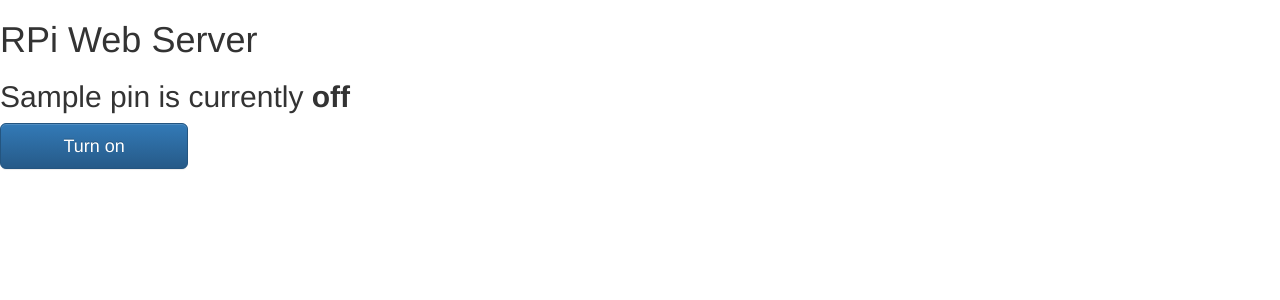
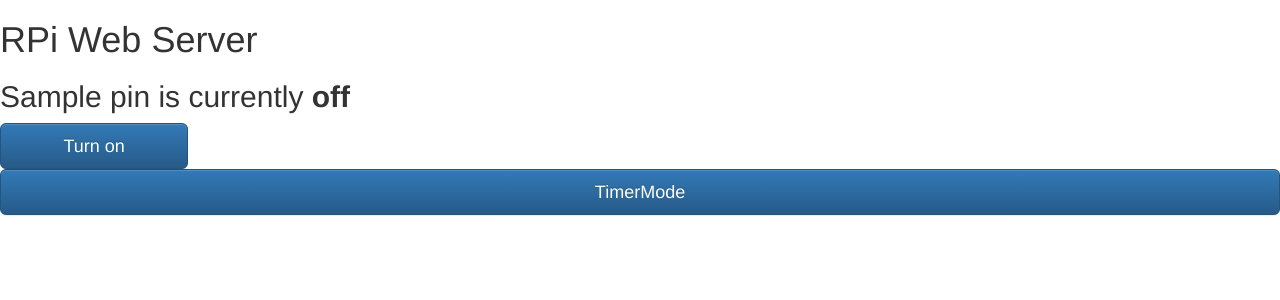
Before and after one commit to carrjd/IT515RLab1, a Flask app: template templates/main.html in a window 1280 px wide. Shown: the top 300 px of the page. Run offline with Flask 2, Linux system fonts and the light colour scheme; the template is opened without the code that fills it: most values are stand-ins (such as "Sample title", 1, 10 or a date in 2020); some libraries are stand-ins or nearby versions.

Commit message:
Timer added

```diff
--- a/app.py
+++ b/app.py
@@ -62,7 +62,7 @@ def action(changePin, action):
    templateData = {
       'pins' : pins
    }
-
+#
    return render_template('main.html', **templateData)
 @app.route("/timer")
 def startloop():
--- a/templates/main.html
+++ b/templates/main.html
@@ -21,5 +21,6 @@
       <a href="/{{pin}}/on" class="btn btn-block btn-lg btn-primary" role="button">Turn on</a></div></div>
    {% endif %}
    {% endfor %}
+ <a href="/timer" class="btn btn-block btn-lg btn-primary" role="button">TimerMode</a></div></div>
 </body>
 </html>
```
